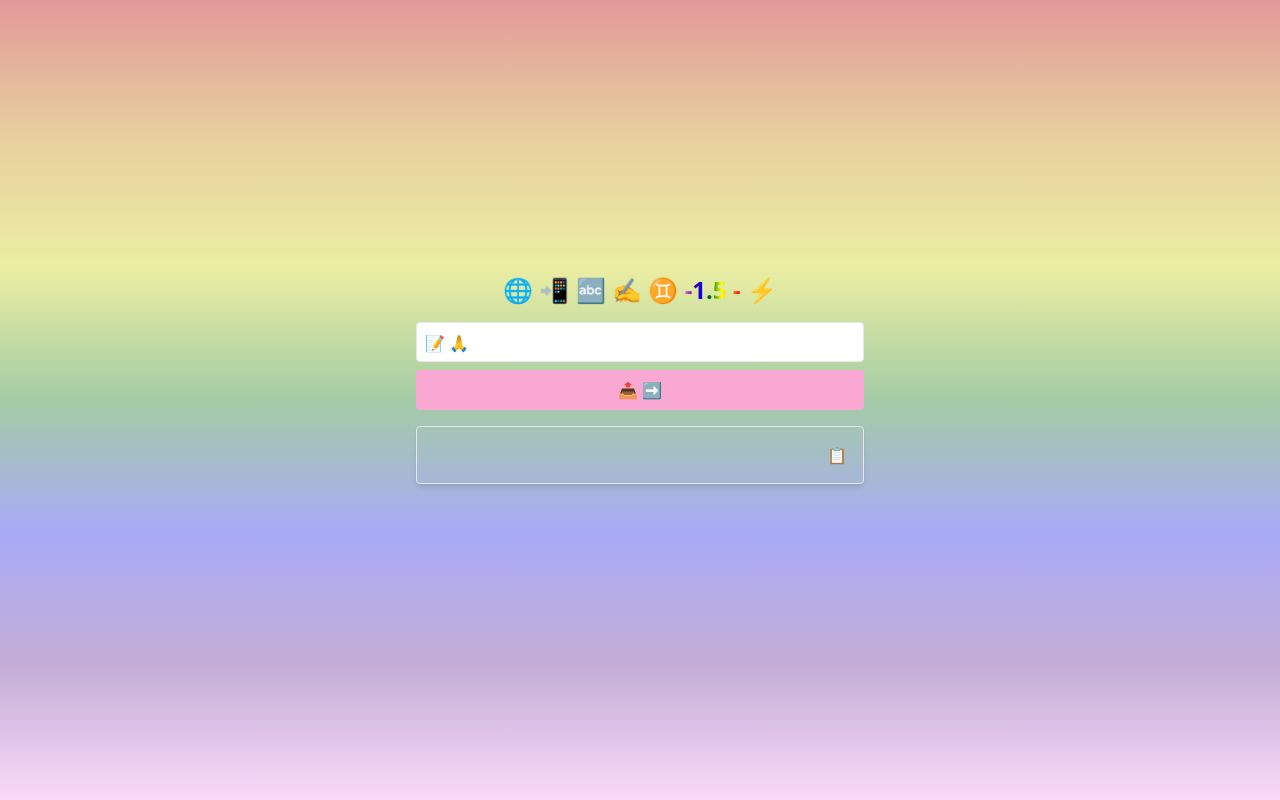
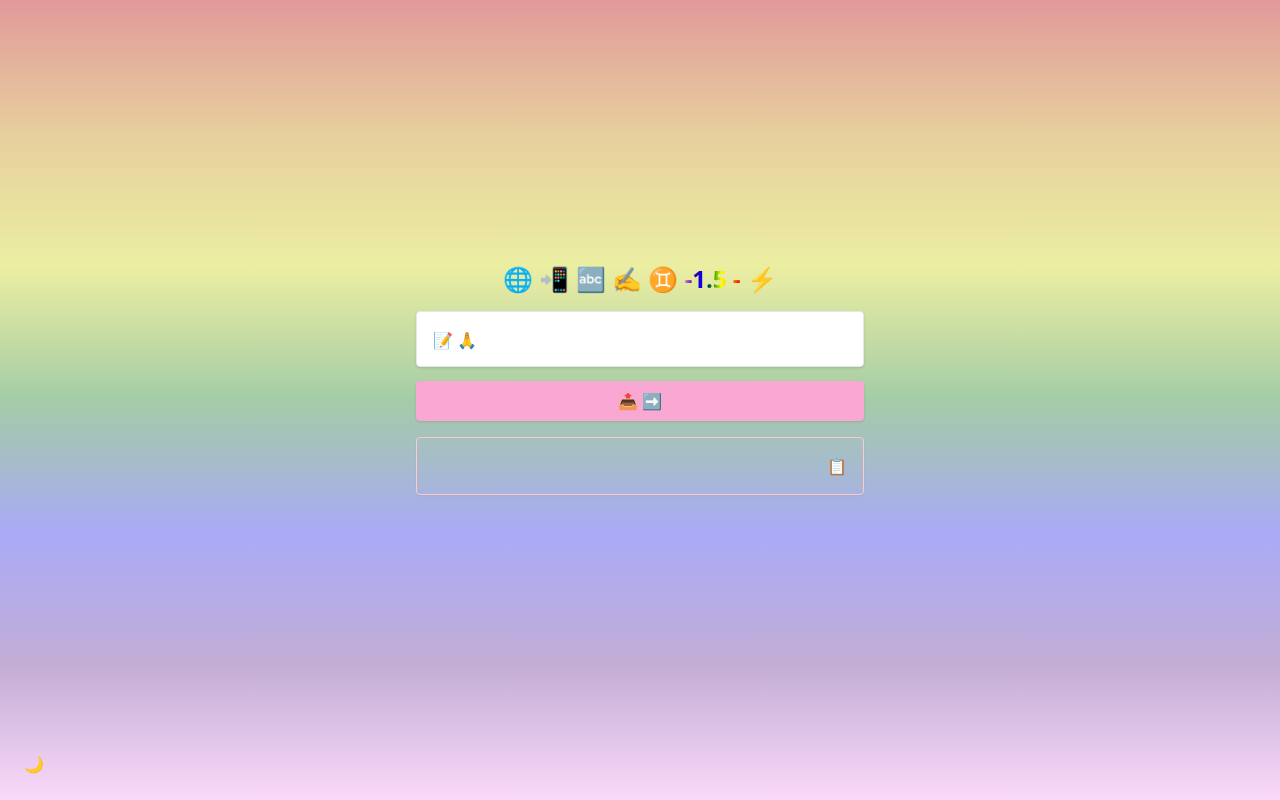
Before and after one commit to seygorin/emoji-translator-seygorin, a Next.js app: page / in a window 1280 px wide. Built offline with nearby package versions, Linux system fonts and the light colour scheme.

Commit message:
feat: final solution

```diff
--- a/src/components/Input.tsx
+++ b/src/components/Input.tsx
@@ -1,49 +1,64 @@
-// components/Input.tsx
-import { useState, useRef, useEffect, FormEvent } from 'react';
+import {useState, useRef, useEffect, FormEvent} from 'react'
 
 interface InputProps {
-  onSend: (text: string) => void;
-  loading: boolean;
+  onSend: (text: string) => void
+  loading: boolean
 }
 
-const Input: React.FC<InputProps> = ({ onSend, loading }) => {
-  const [text, setText] = useState('');
-  const textareaRef = useRef<HTMLTextAreaElement>(null);
+const Input: React.FC<InputProps> = ({onSend, loading}) => {
+  const [text, setText] = useState('')
+  const textareaRef = useRef<HTMLTextAreaElement>(null)
 
   useEffect(() => {
     if (textareaRef.current) {
-      textareaRef.current.style.height = 'auto';
-      textareaRef.current.style.height = `${textareaRef.current.scrollHeight}px`;
+      textareaRef.current.style.height = 'auto'
+      textareaRef.current.style.height = `${textareaRef.current.scrollHeight}px`
     }
-  }, [text]);
+  }, [text])
 
   const handleSubmit = (e: FormEvent) => {
-    e.preventDefault();
-    onSend(text);
-    setText('');
-  };
+    e.preventDefault()
+    onSend(text)
+  }
+
+  const handleClear = () => {
+    setText('')
+  }
 
   return (
-    <div className='max-w-md mx-auto my-4 '>
+    <div className='max-w-md mx-auto relative'>
       <form onSubmit={handleSubmit} className='flex flex-col gap-2'>
+        <div className='relative '>
           <textarea
             ref={textareaRef}
             value={text}
             onChange={(e) => setText(e.target.value)}
-					className='text-zinc-400 p-2 border border-gray-200 rounded resize-none overflow-hidden max-h-[50vh] focus:outline-none'
+            className='text-zinc-400 p-4 border border-gray-200 rounded resize-none overflow-hidden max-h-[50vh] focus:outline-none shadow w-full'
             placeholder='📝 🙏'
             rows={1}
           />
+          {text && (
+            <button
+              type='button'
+              onClick={handleClear}
+              className='absolute top-2 right-2 flex items-center justify-center  p-2 bg-transparent rounded hover:bg-blue-100'
+            >
+              ❌
+            </button>
+          )}
+        </div>
         <button
           disabled={loading}
           type='submit'
-          className={`p-2 text-white rounded ${loading ? 'bg-blue-100' : 'bg-pink-300 hover:bg-pink-500'}`}
+          className={`p-2 text-white rounded shadow ${
+            loading ? 'bg-blue-100' : 'bg-pink-300 hover:bg-pink-500'
+          }`}
         >
           {loading ? '🔄 ⌛' : '📤 ➡️'}
         </button>
       </form>
     </div>
-  );
-};
+  )
+}
 
-export default Input;
+export default Input
--- a/src/components/Loading.tsx
+++ b/src/components/Loading.tsx
@@ -1,7 +1,6 @@
-// components/Loading.tsx
 const Loading: React.FC = () => {
   return (
-    <div className="flex items-center justify-center">
+    <div className="flex items-center justify-center my-4">
       <svg
         className="animate-spin h-8 w-8"
         xmlns="http://www.w3.org/2000/svg"
--- a/src/components/Output.tsx
+++ b/src/components/Output.tsx
@@ -19,7 +19,7 @@ const Output: React.FC<OutputProps> = ({ data }) => {
   };
 
   return (
-    <div className='bg-transparent max-w-md mx-auto my-4 p-4 border border-gray-200 rounded relative bg-gray-100 shadow-md'>
+    <div className='bg-transparent max-w-md mx-auto my-4 p-4 border border-red-200 rounded relative shadow-sm'>
       <div className='pr-16 whitespace-pre-wrap break-words min-h-6'>
         <div ref={outputRef}>
           {data}
@@ -27,7 +27,7 @@ const Output: React.FC<OutputProps> = ({ data }) => {
       </div>
       <button
         onClick={handleCopy}
-        className='absolute top-2 right-2 p-2 bg-transparent text-gray-700 rounded hover:bg-blue-100'
+        className='absolute top-2 right-2 p-2 bg-transparent rounded hover:bg-blue-100'
       >
         📋
       </button>
--- a/src/pages/_app.tsx
+++ b/src/pages/_app.tsx
@@ -1,4 +1,3 @@
-// eslint-disable-next-line
 import { AppProps } from 'next/app';
 import { Layout } from '../app/layout';
 
--- a/src/pages/index.tsx
+++ b/src/pages/index.tsx
@@ -1,7 +1,6 @@
-// pages/index.tsx
 'use client'
 
-import {useState} from 'react'
+import { useState, useEffect } from 'react'
 import Link from 'next/link'
 import Input from '../components/Input'
 import Output from '../components/Output'
@@ -10,6 +9,19 @@ import Loading from '../components/Loading'
 export default function Home() {
   const [data, setData] = useState('')
   const [loading, setLoading] = useState(false)
+  const [isDarkMode, setIsDarkMode] = useState(false)
+
+  useEffect(() => {
+    if (isDarkMode) {
+      document.documentElement.style.setProperty('--foreground-rgb', '255, 255, 255')
+      document.documentElement.style.setProperty('--background-start-rgb', '0, 0, 0')
+      document.documentElement.style.setProperty('--background-end-rgb', '0, 0, 0')
+    } else {
+      document.documentElement.style.setProperty('--foreground-rgb', '0, 0, 0')
+      document.documentElement.style.setProperty('--background-start-rgb', '214, 219, 220')
+      document.documentElement.style.setProperty('--background-end-rgb', '255, 255, 255')
+    }
+  }, [isDarkMode])
 
   const fetchData = async (text: string) => {
     setLoading(true)
@@ -19,7 +31,7 @@ export default function Home() {
         headers: {
           'Content-Type': 'application/json',
         },
-        body: JSON.stringify({prompt: text}),
+        body: JSON.stringify({ prompt: text }),
       })
 
       if (!res.ok) {
@@ -36,8 +48,12 @@ export default function Home() {
     }
   }
 
+  const toggleTheme = () => {
+    setIsDarkMode(!isDarkMode)
+  }
+
   return (
-    <main className='flex min-h-screen items-center justify-center bg-rainbow-gradient'>
+    <main className='relative flex min-h-screen items-center justify-center bg-rainbow-gradient'>
       <div className='container mx-auto p-4'>
         <h1 className='text-2xl font-bold text-center mb-4'>
           🌐 📲 🔤{' '}
@@ -65,11 +81,17 @@ export default function Home() {
           </span>{' '}
           ⚡
         </h1>
+
         <Input onSend={fetchData} loading={loading} />
         <div className='min-h-[100px]'>
           {loading ? <Loading /> : <Output data={data} />}
         </div>
       </div>
+      <div className='absolute bottom-4 left-4'>
+        <button onClick={toggleTheme} className='p-2 bg-transparent'>
+          {isDarkMode ? '☀️' : '🌙'}
+        </button>
+      </div>
     </main>
   )
 }
```
Also changed, not shown: 1 other file (tests, documents, lock files or other folders). Lines whose indentation alone changed are shown as unchanged.
